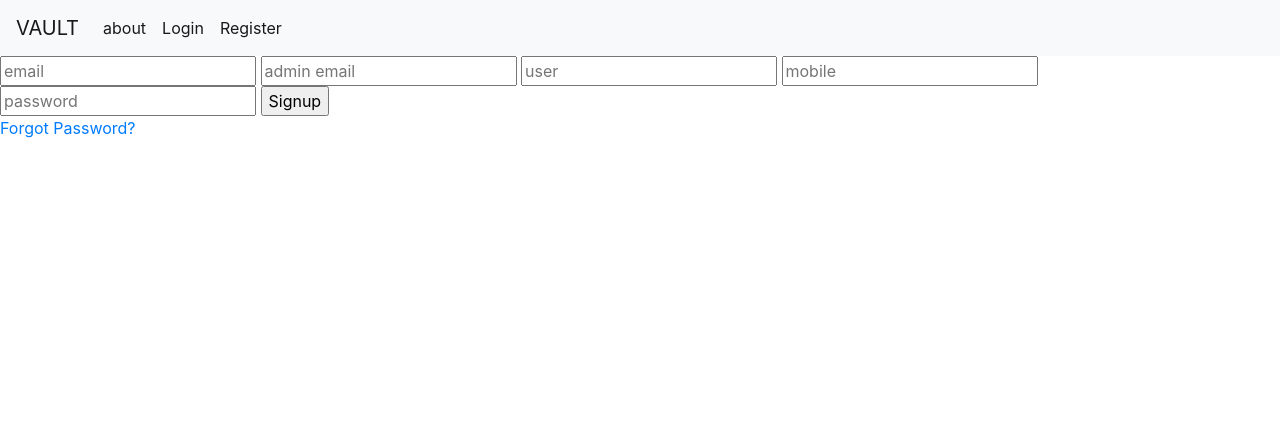
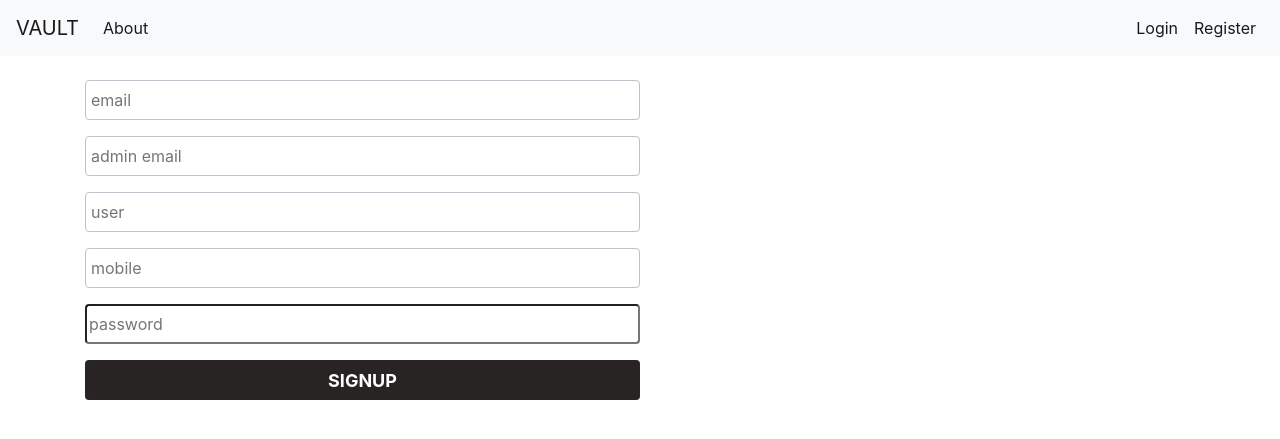
Before and after one commit to SivaK-98/PyVault, a Flask app: page /signup in a window 1280 px wide. Shown: the top 439 px of the page. Run offline with Flask 3, Linux system fonts and the light colour scheme; some libraries are stand-ins or nearby versions.

Commit message:
changed login and signup page look

```diff
--- a/main.py
+++ b/main.py
@@ -1,14 +1,19 @@
-from flask import Flask, flash, redirect, render_template, request, url_for, jsonify
 import logging
+import datetime
+from flask import Flask, flash, redirect, render_template, request, url_for
+
 import mongodb
-import datetime
-import generate_otp
 
 app = Flask(__name__)
 app.secret_key = b'_5#y2L"F4Q8z\n\xec]/'
 app.config['MESSAGE_FLASHING_OPTIONS'] = {'duration': 5}
 
-logging.basicConfig(filename='app.log', filemode='w')
+logging.basicConfig(filename='pyvault.log',
+                    filemode='a',
+                    format='%(name)s - %(levelname)s - %(message)s')
+
+logger = logging.getLogger()
+logger.setLevel(logging.DEBUG)
 
 
 @app.route('/')
@@ -29,18 +34,23 @@ def content():
       global data
       global account_id
       email = request.form.get("email")
-
       #print("email:", email)
       password = request.form.get("password")
       #print("password:", password)
+      logger.info(f"Executing login command for the email: {email}")
       result = mongodb.login(email, password)
       if result == "invalid_email":
         flash("Invalid email ID!!", "error")
+        logger.error(f"Invalid email given: {email}")
         return redirect(url_for('home'))
       elif result == "invalid_password":
         flash("Invalid Password !!", "error")
+        logger.error(f"Invalid password given for the email: {email}")
         return redirect(url_for('home'))
       else:
+        logger.info(
+            f"Logged in successfully for the email: {email} at {datetime.datetime.now()} "
+        )
         #print("result got from mongo db:", result)
         data = result[0]
         account_id = result[1]
@@ -49,8 +59,12 @@ def content():
         #print("account_id: ", account_id)
         return render_template("content.html", item_name=data)
     elif button == "remove":
+      logger.info("remove operation selected by user")
       remove_app = request.form.get("removeapp")
       remove_user = request.form.get("removeuser")
+      logger.info(
+          f"User chose to remove: {remove_app}:{remove_user} from the account {account_id}"
+      )
       response = mongodb.remove_entry(remove_app, remove_user, account_id)
       print(response)
       result = mongodb.login(email, password)
@@ -63,8 +77,12 @@ def content():
       add_app = request.form.get("add_app")
       add_user = request.form.get("add_user")
       add_pword = request.form.get("add_pass")
+
       print(add_app)
       print("Global account_id:", account_id)
+      logger.info(
+          f"User chose to add: {add_app}:{add_user} for the account {account_id}"
+      )
       response = mongodb.add_entry(add_app, add_user, add_pword, account_id,
                                    email)
       result = mongodb.login(email, password)
@@ -90,8 +108,10 @@ def create_account():
   result = str(result)
 
   if result == "True":
+    logger.info(f"Creating account: {email}:{user}:{admin_email}")
     return render_template("home.html")
   elif result == "duplicate":
+    logger.error(f"Email exists: {email}")
     print("signup result:", result)
     flash("ID Already Used!!", "error")
     return redirect(url_for('signup'))
@@ -99,7 +119,7 @@ def create_account():
 
 @app.route("/forgot_password", methods=["POST", "GET"])
 def forgot_password():
-
+  logger.info("Forgot password is used by someone")
   return render_template("forgot_password.html")
 
 
@@ -110,7 +130,7 @@ current_session = {}
 def verify_otp():
 
   if request.method == "POST":
-    button = request.form.get("send_otp")
+    request.form.get("send_otp")
     global otp
     global result
     global data
@@ -118,6 +138,7 @@ def verify_otp():
     global current_session
     email = request.form.get("email")
     print("Email to send OTP:", email)
+    logger.info(f"OTP sent to: {email}")
     admin = request.form.get("adminemail")
     user = request.form.get("user")
     data["email"] = email
@@ -143,10 +164,12 @@ def validate_otp():
     print(admin)
     OTP = request.form.get("OTP")
     print("OTP from previous result:", result)
-    if OTP == result:
+    if result == OTP:
+      logger.info(f"OTP verified and directed to password reset: {email}")
       print("OTP Matched")
       return render_template("reset_password.html", data=data2)
     else:
+      logger.info(f"OTP not valid for: {email}")
       print("OTP Does not match")
       flash("OTP Does not match!!", "error")
       return render_template("forgot_password.html")
@@ -163,9 +186,11 @@ def reset_password():
     password = request.form.get("password")
     response = mongodb.reset_password(user, email, admin, password)
     if response == "Updated":
+      logger.info(f"Password updated for email: {email}:{user}")
       flash("Password updated successfully!!")
       return render_template("home.html")
     else:
+      logger.info(f"Unable to update password: {email}:{user}")
       flash("Unable to reset password, check the email ID!!")
       return render_template("forgot_password.html")
 
--- a/pyproject.toml
+++ b/pyproject.toml
@@ -13,6 +13,8 @@ smsapi-client = "2.9.5"
 plivo = "4.45.0"
 twilio = "8.10.1"
 flask-twilio = "0.0.6"
+python-json-logger = "2.0.7"
+logging-config = "^1.0.4"
 
 [tool.pyright]
 # https://github.com/microsoft/pyright/blob/main/docs/configuration.md
--- /dev/null
+++ b/static/style.css
@@ -0,0 +1,157 @@
+body {
+  background-color: #e68989;
+  font-size: 1.6rem;
+  font-family: "Open Sans", sans-serif;
+  color: #2b3e51;
+}
+
+h2 {
+  font-weight: 300;
+  text-align: center;
+}
+
+p {
+  position: relative;
+}
+
+a,
+a:link,
+a:visited,
+a:active {
+  color: #3ca9e2;
+  -webkit-transition: all 0.2s ease;
+  transition: all 0.2s ease;
+}
+a:focus, a:hover,
+a:link:focus,
+a:link:hover,
+a:visited:focus,
+a:visited:hover,
+a:active:focus,
+a:active:hover {
+  color: #329dd5;
+  -webkit-transition: all 0.2s ease;
+  transition: all 0.2s ease;
+}
+
+#login-form-wrap {
+  background-color: #d36f7e;
+  width: 35%;
+  margin: 30px auto;
+  text-align: center;
+  padding: 20px 0 0 0;
+  border-radius: 4px;
+  box-shadow: 0px 30px 50px 0px rgba(0, 0, 0, 0.2);
+}
+
+#login-form {
+  padding: 0 60px;
+}
+
+
+input {
+  display: block;
+  box-sizing: border-box;
+  width: 50%;
+  outline: none;
+  height: 40px;
+  line-height: 40px;
+  border-radius: 4px;
+  float: center;
+}
+
+input[type="text"],
+input[type="email"] {
+  width: 50%;
+  padding: 0 0 0 5px;
+  margin: 0;
+  color: #8a8b8e;
+  border: 1px solid #c2c0ca;
+  font-style: normal;
+  font-size: 16px;
+  -webkit-appearance: none;
+     -moz-appearance: none;
+          appearance: none;
+  position: relative;
+  display: inline-block;
+  background: none;
+}
+input[type="text"]:focus,
+input[type="email"]:focus {
+  border-color: #3ca9e2;
+}
+input[type="text"]:focus:invalid,
+input[type="email"]:focus:invalid {
+  color: #cc1e2b;
+  border-color: #cc1e2b;
+}
+input[type="text"]:valid ~ .validation,
+input[type="email"]:valid ~ .validation {
+  display: block;
+  border-color: #0C0;
+}
+input[type="text"]:valid ~ .validation span,
+input[type="email"]:valid ~ .validation span {
+  background: #0C0;
+  position: absolute;
+  border-radius: 6px;
+}
+input[type="text"]:valid ~ .validation span:first-child,
+input[type="email"]:valid ~ .validation span:first-child {
+  top: 30px;
+  left: 14px;
+  width: 20px;
+  height: 3px;
+  -webkit-transform: rotate(-45deg);
+          transform: rotate(-45deg);
+}
+input[type="text"]:valid ~ .validation span:last-child,
+input[type="email"]:valid ~ .validation span:last-child {
+  top: 35px;
+  left: 8px;
+  width: 11px;
+  height: 3px;
+  -webkit-transform: rotate(45deg);
+          transform: rotate(45deg);
+}
+
+.validation {
+  display: none;
+  position: absolute;
+  content: " ";
+  height: 60px;
+  width: 30px;
+  right: 15px;
+  top: 0px;
+}
+
+input[type="submit"] {
+  border: none;
+  display: block;
+  background-color: #292424;
+  color: #fff;
+  font-weight: bold;
+  text-transform: uppercase;
+  cursor: pointer;
+  -webkit-transition: all 0.2s ease;
+  transition: all 0.2s ease;
+  font-size: 18px;
+  position: relative;
+  display: inline-block;
+  cursor: pointer;
+  text-align: center;
+}
+input[type="submit"]:hover {
+  background-color: #329dd5;
+  -webkit-transition: all 0.2s ease;
+  transition: all 0.2s ease;
+}
+
+#create-account-wrap {
+  background-color: #eeedf1;
+  color: #8a8b8e;
+  font-size: 14px;
+  width: 100%;
+  padding: 10px 0;
+  border-radius: 0 0 4px 4px;
+}
--- a/templates/index.html
+++ b/templates/index.html
@@ -2,7 +2,10 @@
 <html lang="en">
   <head>
     <meta charset="utf-8">
+
     <meta name="viewport" content="width=device-width, initial-scale=1.0">
+    <link rel="stylesheet" href="/static/style.css">
+    <link rel="stylesheet" href="https://cdnjs.cloudflare.com/ajax/libs/normalize/5.0.0/normalize.min.css">
     <link href="//maxcdn.bootstrapcdn.com/bootstrap/4.0.0/css/bootstrap.min.css" rel="stylesheet" id="bootstrap-css">
     <link rel="stylesheet" href="https://cdnjs.cloudflare.com/ajax/libs/font-awesome/5.13.0/css/all.min.css">
     <script src="//maxcdn.bootstrapcdn.com/bootstrap/4.0.0/js/bootstrap.min.js"></script>
@@ -19,13 +22,15 @@
         <form action="{{ url_for('content') }}" method="post">
         <ul class="navbar-nav mr-auto">
           <li lass="nav-item active">
-             <a class="navbar-brand" href="#">VAULT</a>
+             <a class="navbar-brand" href="{{ url_for('home') }}">VAULT</a>
           </li>
           <li class="nav-item active">
-            <a class="nav-link" href="{{ url_for('about') }}" }}>about</a>
+            <a class="nav-link" href="{{ url_for('about') }}" }}>About</a>
           </li>
         </ul>
         </form>
+        </div>
+        <div>
         <ul class="navbar-nav">
           <li class="nav-item active">
              <a class="nav-link" href="{{ url_for('home') }}">Login</a>
@@ -34,7 +39,8 @@
             <a class="nav-link" href="{{ url_for('signup') }}">Register</a>
           </li>
         </ul>
-      </div>
+        </div>
+
     </nav>
 
   {% block login %}
--- a/templates/signup.html
+++ b/templates/signup.html
@@ -2,18 +2,29 @@
 
 
 {% block signup %}
-<div class="wrapper fadeInDown">
-  <div id="formContent">
+    <div class="container">
+      <div id="formContent">
     <!-- Tabs Titles -->
 
     <!-- Icon
     <!-- Login Form -->
     <form action="{{ url_for('create_account') }}" method="post">
+      <p>
+        <br>
       <input type="text" id="email" class="fadeIn second" name="email" placeholder="email">
-      <input type="text" id="adminemail" class= "fadeIn third" name="adminemail" placeholder="admin email">
-      <input type="text" id="username" class="fadeIn second" name="user" placeholder="user">
-       <input type="text" id="mobile" class="fadeIn second" name="mobile" placeholder="mobile">
+        </p>
+      <p>
+        <input type="text" id="adminemail" class= "fadeIn third" name="adminemail" placeholder="admin email">
+        </p>
+      <p>
+        <input type="text" id="username" class="fadeIn second" name="user" placeholder="user">
+       </p>
+      <p>
+      <input type="text" id="mobile" class="fadeIn second" name="mobile" placeholder="mobile">
+      </p>
+      <p>
       <input type="password" id="password" class="bi bi-eye-slash" name="password" placeholder="password">
+      </p>
       <input type="submit" class="fadeIn fourth" value="Signup">
 
       {% for category, message in get_flashed_messages(with_categories=True) %}
@@ -23,11 +34,6 @@
 
     </form>
 
-    <!-- Remind Passowrd -->
-    <div id="formFooter">
-      <a class="underlineHover" href="#">Forgot Password?</a>
-    </div>
-
   </div>
 </div>
 {% endblock %}
```
Also changed, not shown: send_sms.py (deleted, +0 -27 lines), templates/home.html (+9 -3 lines), 1 other file.
